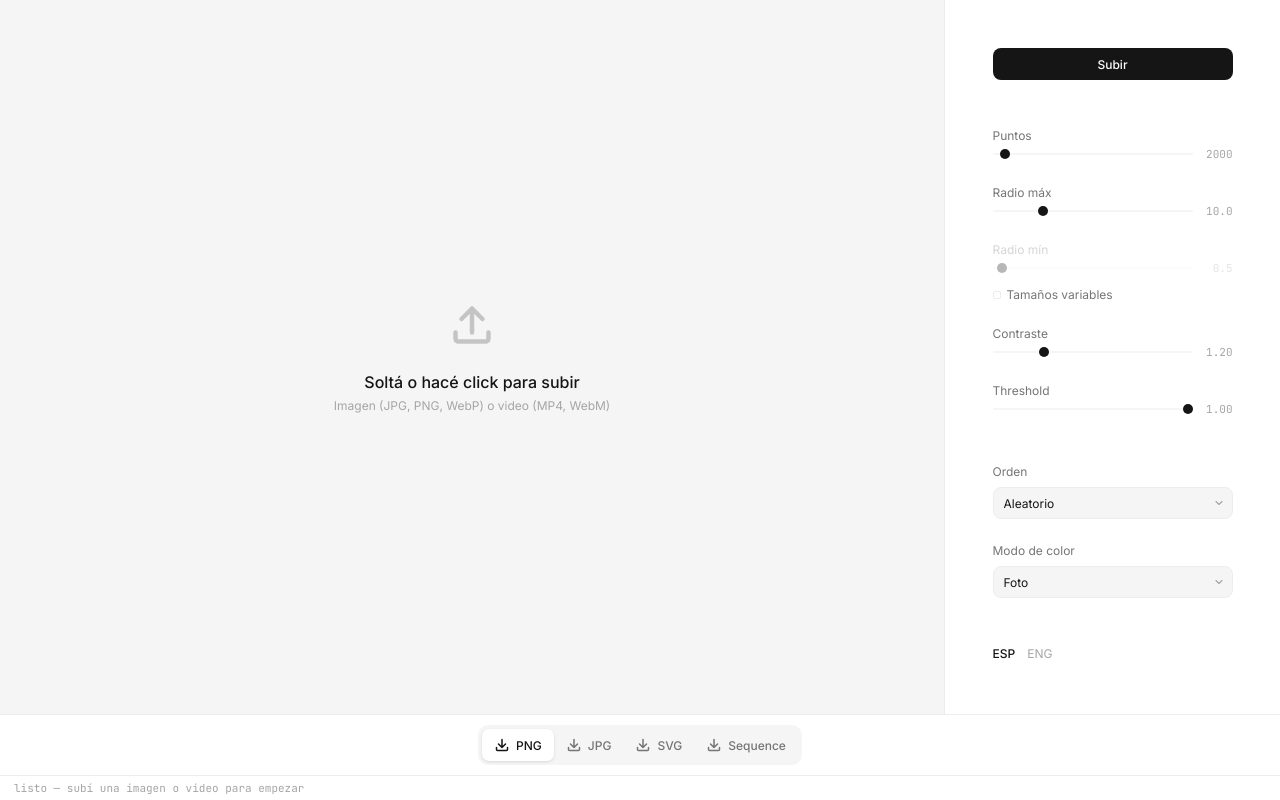
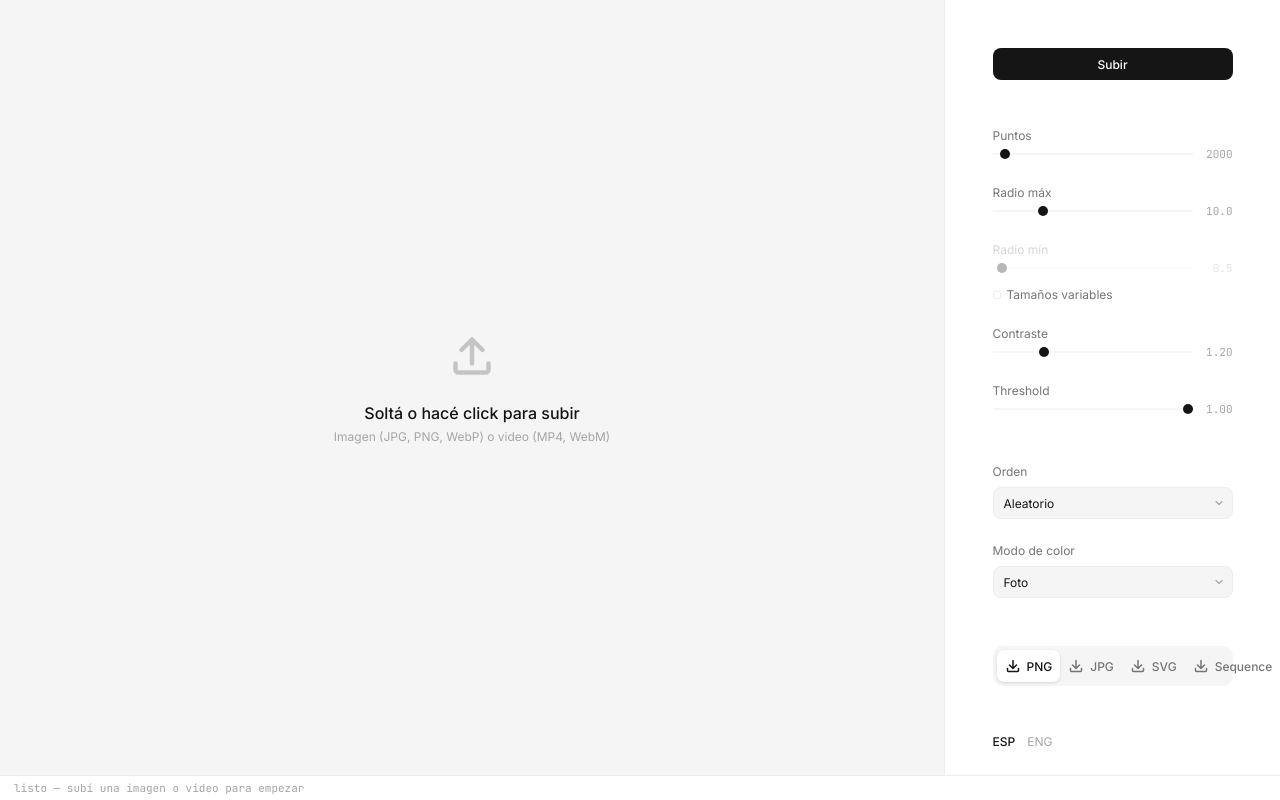
Before and after one commit to tomasv912/stipple-that, a plain HTML site: page index.html in a window 1280 px wide. Drawn offline with Linux system fonts and the light colour scheme.

Commit message:
Move export pills inside sidebar below color mode
Pills (PNG/JPG/SVG/Sequence) moved from the bottom bar into
the sidebar-inner, between color mode and the lang switcher.
Each pill uses flex:1 to fill the 240px sidebar width evenly.
Removed the export-pill-bar wrapper div and its CSS.

Co-Authored-By: Claude Sonnet 4.6 <noreply@anthropic.com>

```diff
--- a/index.html
+++ b/index.html
@@ -119,11 +119,10 @@
   canvas#src{display:none}
   video#srcv{display:none}
 
-  /* ── Export pill bar ── */
-  .export-pill-bar{display:flex;align-items:center;justify-content:center;padding:10px 0;border-top:1px solid var(--line-default);background:var(--surface-default);flex-shrink:0}
-  .export-pills-track{position:relative;display:flex;background:var(--fill-strong);border-radius:10px;padding:4px}
+  /* ── Export pills (inside sidebar) ── */
+  .export-pills-track{position:relative;display:flex;width:100%;background:var(--fill-strong);border-radius:10px;padding:4px}
   .export-pill-indicator{position:absolute;top:4px;bottom:4px;background:var(--surface-default);border-radius:7px;box-shadow:0 1px 3px rgba(0,0,0,0.12);transition:left .22s cubic-bezier(0.4,0,0.2,1),width .22s cubic-bezier(0.4,0,0.2,1);pointer-events:none;z-index:0}
-  .export-pill{position:relative;z-index:1;display:flex;align-items:center;gap:6px;padding:0 12px;height:32px;background:transparent;border:none;border-radius:7px;font-family:var(--font-sans);font-size:12px;font-weight:500;color:var(--content-secondary);cursor:pointer;white-space:nowrap;transition:color .15s}
+  .export-pill{position:relative;z-index:1;flex:1;display:flex;align-items:center;justify-content:center;gap:6px;padding:0 8px;height:32px;background:transparent;border:none;border-radius:7px;font-family:var(--font-sans);font-size:12px;font-weight:500;color:var(--content-secondary);cursor:pointer;white-space:nowrap;transition:color .15s}
   .export-pill.active{color:var(--content-primary)}
 
   /* ── Bottom bar ── */
@@ -297,6 +296,23 @@
           </div>
         </div>
 
+        <!-- Export pills -->
+        <div class="export-pills-track" id="export-pills-track">
+          <div class="export-pill-indicator" id="export-pill-indicator"></div>
+          <button class="export-pill active" id="pill-png" onclick="selectAndExport('png')" aria-label="Export PNG">
+            <svg width="16" height="16" viewBox="0 0 16 16" fill="none" stroke="currentColor" stroke-width="1.5" stroke-linecap="round" stroke-linejoin="round" aria-hidden="true"><path d="M8 2.5v8M4.5 7 8 10.5 11.5 7M2.5 10.5v2a1 1 0 0 0 1 1h9a1 1 0 0 0 1-1v-2"/></svg>PNG
+          </button>
+          <button class="export-pill" id="pill-jpg" onclick="selectAndExport('jpg')" aria-label="Export JPG">
+            <svg width="16" height="16" viewBox="0 0 16 16" fill="none" stroke="currentColor" stroke-width="1.5" stroke-linecap="round" stroke-linejoin="round" aria-hidden="true"><path d="M8 2.5v8M4.5 7 8 10.5 11.5 7M2.5 10.5v2a1 1 0 0 0 1 1h9a1 1 0 0 0 1-1v-2"/></svg>JPG
+          </button>
+          <button class="export-pill" id="pill-svg" onclick="selectAndExport('svg')" aria-label="Export SVG">
+            <svg width="16" height="16" viewBox="0 0 16 16" fill="none" stroke="currentColor" stroke-width="1.5" stroke-linecap="round" stroke-linejoin="round" aria-hidden="true"><path d="M8 2.5v8M4.5 7 8 10.5 11.5 7M2.5 10.5v2a1 1 0 0 0 1 1h9a1 1 0 0 0 1-1v-2"/></svg>SVG
+          </button>
+          <button class="export-pill" id="pill-seq" onclick="selectAndExport('seq')" aria-label="Export Sequence">
+            <svg width="16" height="16" viewBox="0 0 16 16" fill="none" stroke="currentColor" stroke-width="1.5" stroke-linecap="round" stroke-linejoin="round" aria-hidden="true"><path d="M8 2.5v8M4.5 7 8 10.5 11.5 7M2.5 10.5v2a1 1 0 0 0 1 1h9a1 1 0 0 0 1-1v-2"/></svg><span data-i18n="sequence">Sequence</span>
+          </button>
+        </div>
+
         <div class="lang-switcher">
           <button class="lang-btn active" id="lang-esp" onclick="setLang('esp')">ESP</button>
           <button class="lang-btn" id="lang-eng" onclick="setLang('eng')">ENG</button>
@@ -317,24 +333,6 @@
     </div>
   </div>
 
-  <!-- Export pill bar -->
-  <div class="export-pill-bar">
-    <div class="export-pills-track" id="export-pills-track">
-      <div class="export-pill-indicator" id="export-pill-indicator"></div>
-      <button class="export-pill active" id="pill-png" onclick="selectAndExport('png')" aria-label="Export PNG">
-        <svg width="16" height="16" viewBox="0 0 16 16" fill="none" stroke="currentColor" stroke-width="1.5" stroke-linecap="round" stroke-linejoin="round" aria-hidden="true"><path d="M8 2.5v8M4.5 7 8 10.5 11.5 7M2.5 10.5v2a1 1 0 0 0 1 1h9a1 1 0 0 0 1-1v-2"/></svg>PNG
-      </button>
-      <button class="export-pill" id="pill-jpg" onclick="selectAndExport('jpg')" aria-label="Export JPG">
-        <svg width="16" height="16" viewBox="0 0 16 16" fill="none" stroke="currentColor" stroke-width="1.5" stroke-linecap="round" stroke-linejoin="round" aria-hidden="true"><path d="M8 2.5v8M4.5 7 8 10.5 11.5 7M2.5 10.5v2a1 1 0 0 0 1 1h9a1 1 0 0 0 1-1v-2"/></svg>JPG
-      </button>
-      <button class="export-pill" id="pill-svg" onclick="selectAndExport('svg')" aria-label="Export SVG">
-        <svg width="16" height="16" viewBox="0 0 16 16" fill="none" stroke="currentColor" stroke-width="1.5" stroke-linecap="round" stroke-linejoin="round" aria-hidden="true"><path d="M8 2.5v8M4.5 7 8 10.5 11.5 7M2.5 10.5v2a1 1 0 0 0 1 1h9a1 1 0 0 0 1-1v-2"/></svg>SVG
-      </button>
-      <button class="export-pill" id="pill-seq" onclick="selectAndExport('seq')" aria-label="Export Sequence">
-        <svg width="16" height="16" viewBox="0 0 16 16" fill="none" stroke="currentColor" stroke-width="1.5" stroke-linecap="round" stroke-linejoin="round" aria-hidden="true"><path d="M8 2.5v8M4.5 7 8 10.5 11.5 7M2.5 10.5v2a1 1 0 0 0 1 1h9a1 1 0 0 0 1-1v-2"/></svg><span data-i18n="sequence">Sequence</span>
-      </button>
-    </div>
-  </div>
 
   <!-- Video seekbar -->
   <div class="video-bar" id="video-bar">
```
